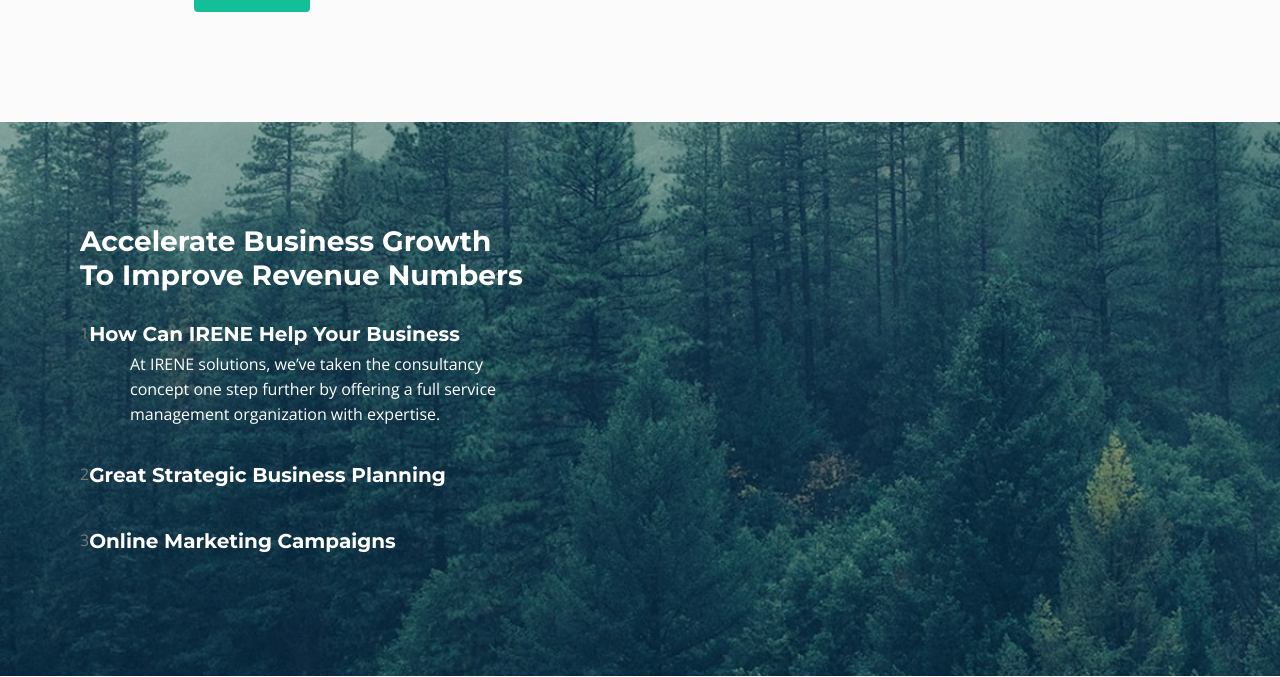
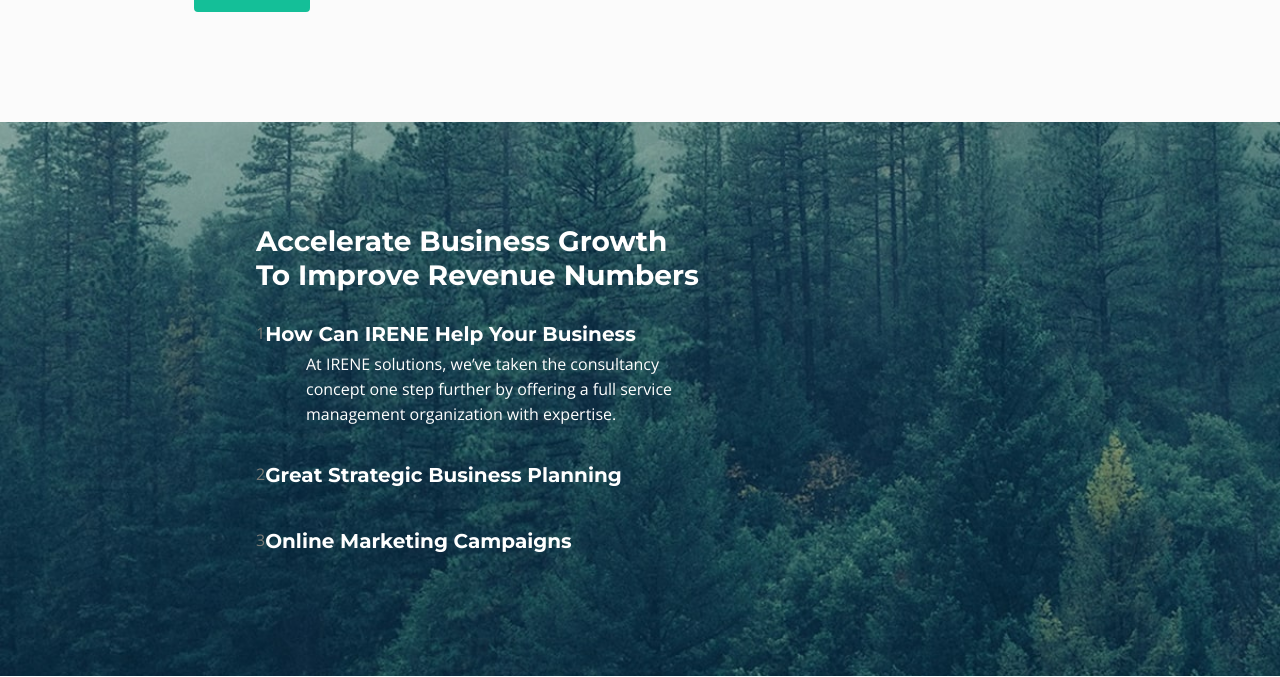
Before and after one commit to domerchan/domerchan.github.io, a PHP site: page / in a window 1280 px wide. Shown: the part 2742-3419 px from the top of the page. Run offline with PHP 8.4, Linux system fonts and the light colour scheme.

Commit message:
details 1

```diff
--- a/css/styles.css
+++ b/css/styles.css
@@ -2422,7 +2422,8 @@
     /* Details 1 */
     .accordion .accordion-container {
         max-width: 28rem;
-        margin-left: 5rem;
+        margin-left: 20%;
+        margin-right: 20%;
     }
     /* end of details 1 */
     /* Details 2 */
```
